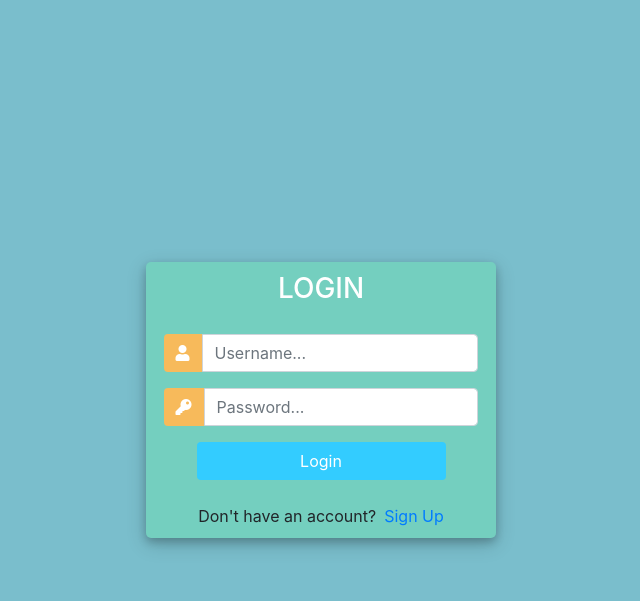
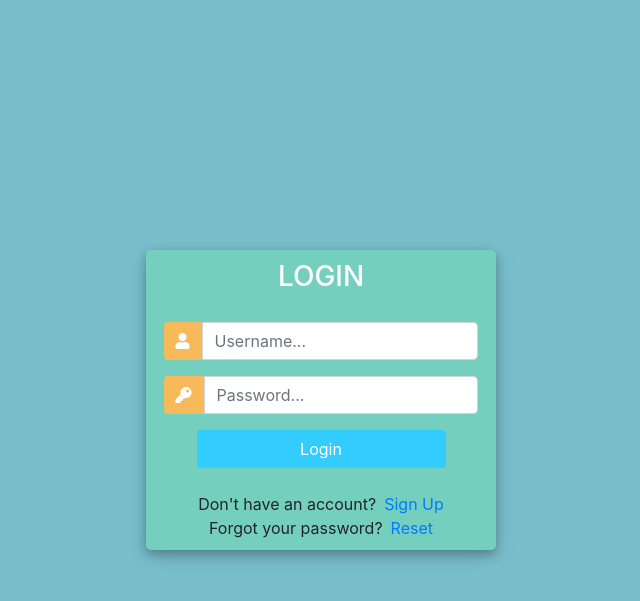
Before and after one commit to mphncs/intro-to-django, a Django app: page /login/ in a window 1280 px wide. Shown: the top 601 px of the page, without its empty margins (319-959 px from the left). Run offline with Django 4.2, Linux system fonts and the light colour scheme; some libraries are stand-ins or nearby versions.

Commit message:
Add feature reset password by email

```diff
--- a/crm1/accounts/urls.py
+++ b/crm1/accounts/urls.py
@@ -1,4 +1,7 @@
 from django.urls import path
+
+from django.contrib.auth import views as auth_views
+
 from . import views
 
 
@@ -16,4 +19,21 @@ urlpatterns = [
     path('create_order/<str:primary_key>/', views.create_order, name='create_order'),
     path('update_order/<str:primary_key>/', views.update_order, name='update_order'),
     path('delete_order/<str:primary_key>/', views.delete_order, name='delete_order'),
+
+    path('reset_password/',
+         auth_views.PasswordResetView.as_view(template_name='accounts/password_reset.html'),
+         name='reset_password'),
+
+    path('reset_password_sent/',
+         auth_views.PasswordResetDoneView.as_view(template_name='accounts/password_reset_sent.html'),
+         name='password_reset_done'),
+
+    path('reset/<uidb64>/<token>',
+         auth_views.PasswordResetConfirmView.as_view(template_name='accounts/password_reset_form.html'),
+         name='password_reset_confirm'),
+
+    path('reset_password_complete/',
+         auth_views.PasswordResetCompleteView.as_view(template_name='accounts/password_reset_done.html'),
+         name='password_reset_complete'),
+
 ]
--- a/crm1/accounts/views.py
+++ b/crm1/accounts/views.py
@@ -4,7 +4,6 @@ from django.contrib import messages
 
 from django.contrib.auth import authenticate, login, logout
 from django.contrib.auth.decorators import login_required
-from django.contrib.auth.models import Group
 # Create your views here.
 from .models import *
 from .forms import OrderForm, CreateUserForm, CustomerForm
@@ -18,7 +17,7 @@ def signup_page(request):
     if request.method == "POST":
         form = CreateUserForm(request.POST)
         if form.is_valid():
-            user = form.save()
+            form.save()
             username = form.cleaned_data.get('username')
 
             messages.success(request, f'Account {username} was created')
--- a/crm1/templates/accounts/login.html
+++ b/crm1/templates/accounts/login.html
@@ -126,7 +126,9 @@
                 <div class="d-flex justify-content-center links">
                     Don't have an account? <a href="{% url 'signup' %}" class="ml-2">Sign Up</a>
                 </div>
-
+                <div class="d-flex justify-content-center links">
+                    Forgot your password? <a href="{% url 'reset_password' %}" class="ml-2">Reset</a>
+                </div>
             </div>
         </div>
     </div>
--- /dev/null
+++ b/crm1/templates/accounts/password_reset_done.html
@@ -0,0 +1,5 @@
+<h3>Password reset complete</h3>
+
+<p>Your password has been set. You may go ahead and log in now.</p>
+
+<a href="/">Log in</a>
```
Also changed, not shown: crm1/crm1/settings.py (+9 -0 lines), crm1/templates/accounts/password_reset.html (added, +9 -0 lines), crm1/templates/accounts/password_reset_form.html (added, +8 -0 lines), crm1/templates/accounts/password_reset_sent.html (added, +7 -0 lines).
